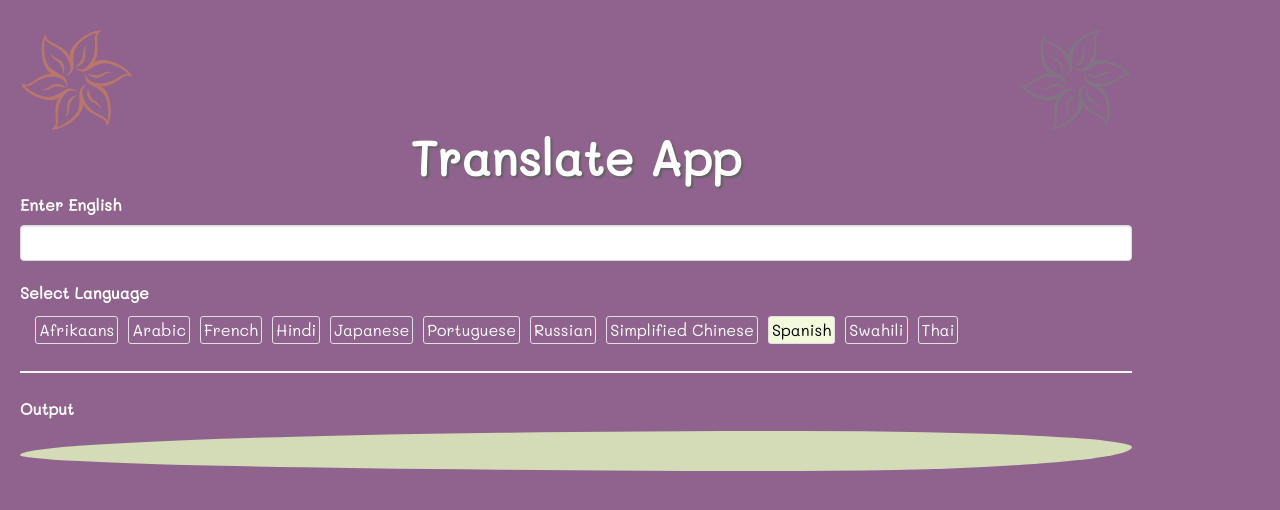
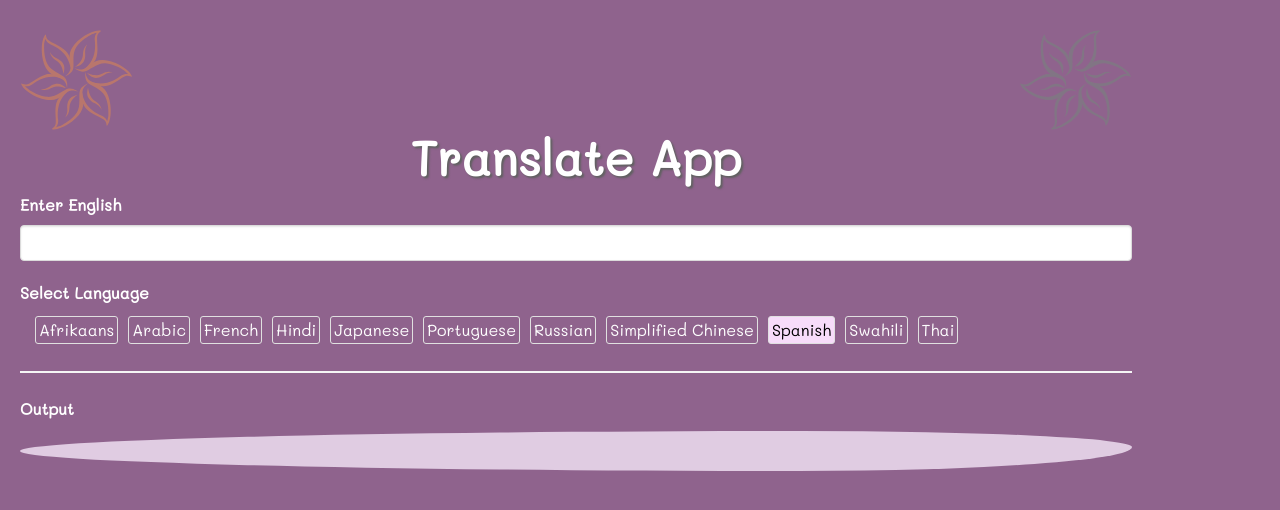
Before and after one commit to Abhilash4597/Translator, a React (Create React App) app: page / in a window 1280 px wide. Shown: the top 510 px of the page. Built offline with nearby package versions, Linux system fonts and the light colour scheme.

Commit message:
Update styles.css

```diff
--- a/src/styles.css
+++ b/src/styles.css
@@ -68,7 +68,7 @@ h1 {
 }
 
 .opt.selected {
-  background-color: #f3fadc;
+  background-color: #f7dcfa;
   color: black;
 }
 
@@ -109,9 +109,9 @@ h1 {
   position: relative;
   text-shadow: 2px 2px 2px #848484;
   text-align: center;
-  background-color: #d3dbb7;
+  background-color: #e0cce2;
   padding: 20px;
-  border-radius: 70% 30% 30% 70% / 60% 40% 60% 40%;
+  border-radius: 70% 30% 30% 70% / 50% 40% 60% 50%;
 }
 
 .blob {
```
